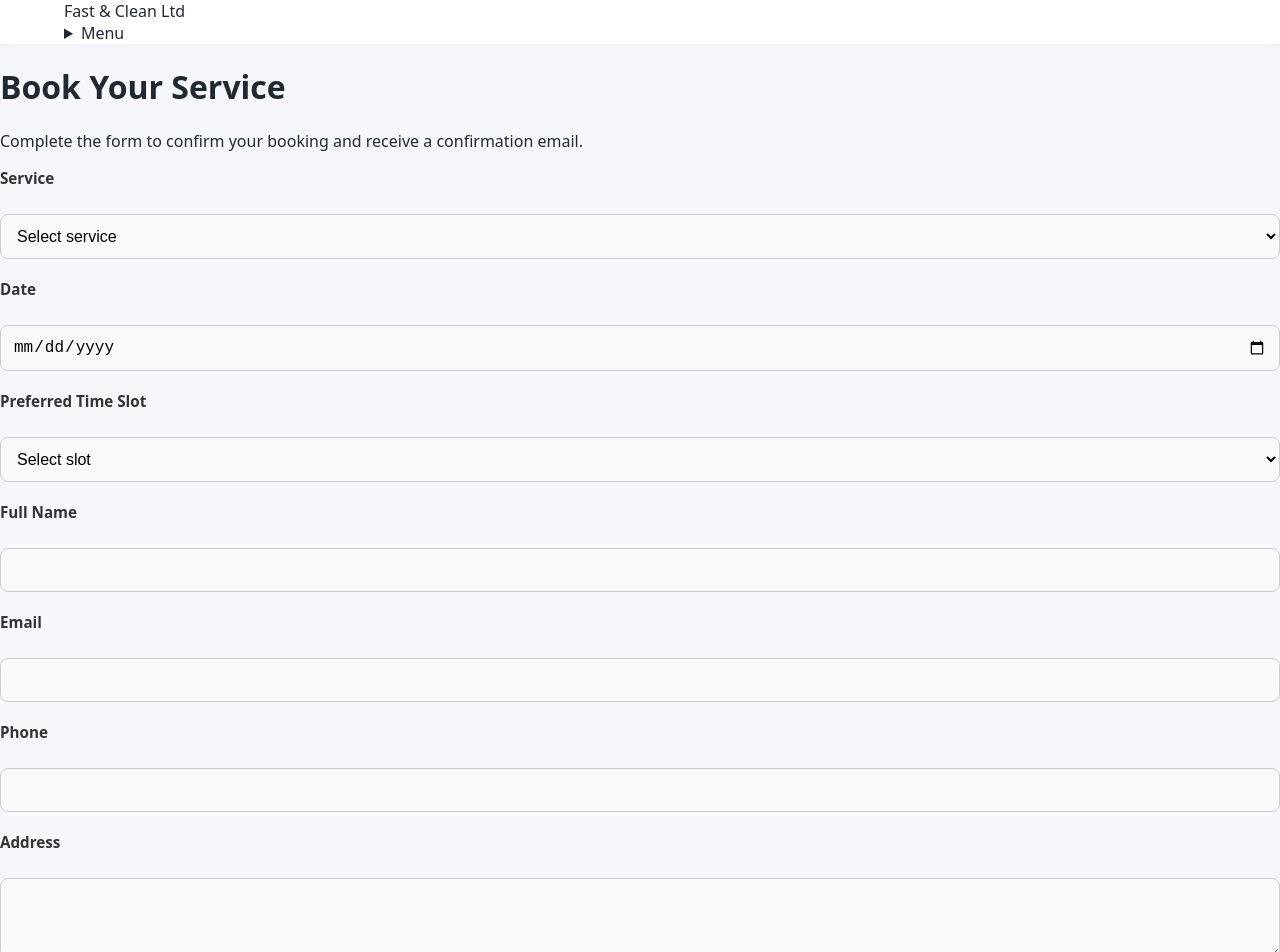
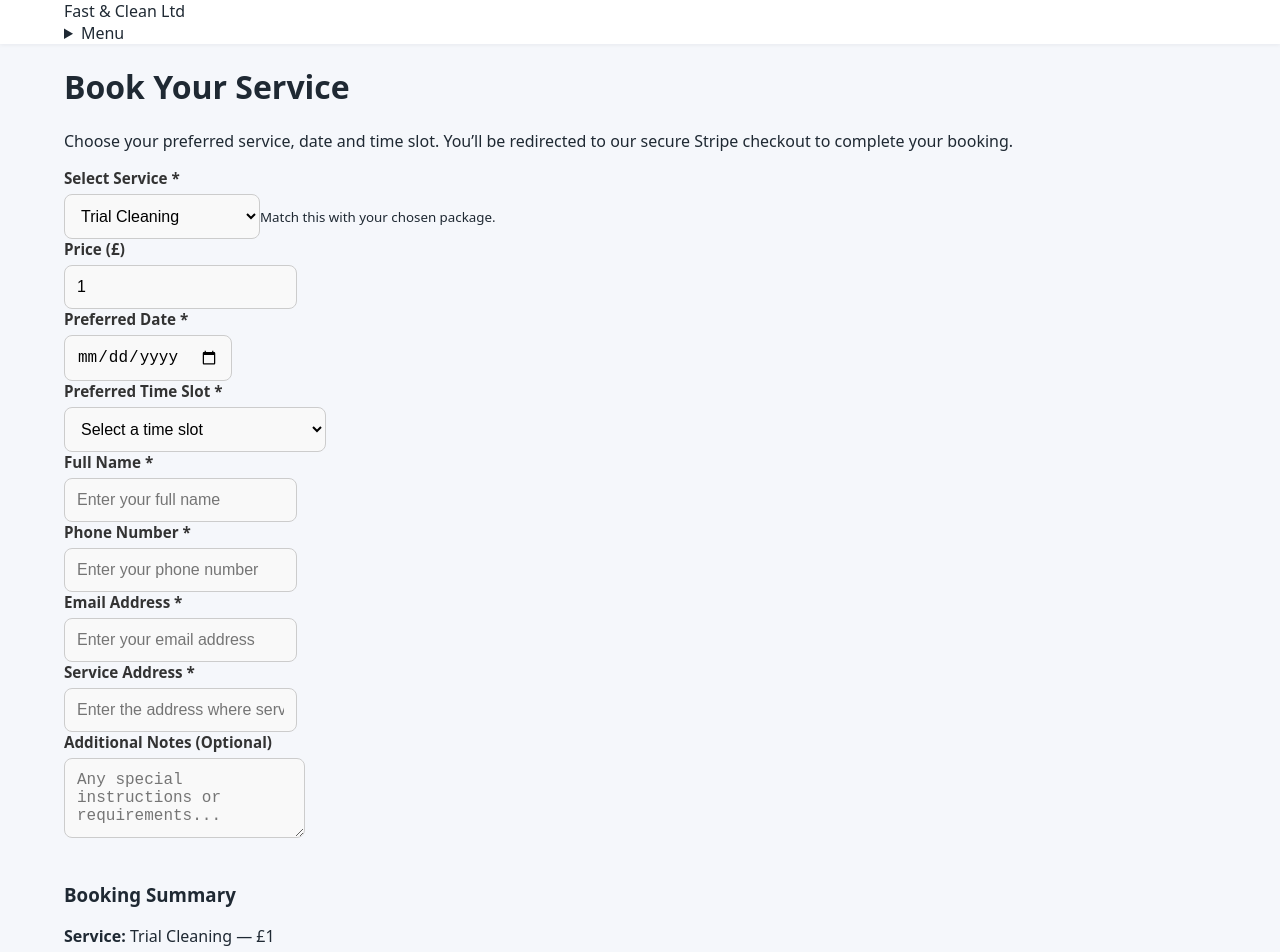
Before and after one commit to FastClean1/fastandclean-site, a React (Vite) app: page /book in a window 1280 px wide. Shown: the top 952 px of the page. Built offline with nearby package versions, Linux system fonts and the light colour scheme.

Commit message:
Update Book.jsx

```diff
--- a/src/Book.jsx
+++ b/src/Book.jsx
@@ -1,108 +1,312 @@
-import React, { useState } from "react";
-import "./book.css";
+import React, { useEffect, useMemo, useState } from "react";
+import "./book.css"; // Assicurati che esista (anche vuoto va bene per ora)
+
+/**
+ * CONFIG
+ * ------------------------------------------------------------------
+ */
+
+// EmailJS
+const EMAILJS_SERVICE_ID = "service_xxxxxx"; // <<<<<< SOSTITUISCI con il tuo Service ID
+const EMAILJS_TEMPLATE_ID = "template_1528593"; // (già fornito)
+const COMPANY_EMAIL = "fastandcleanoffice@gmail.com"; // dove vuoi ricevere le notifiche
+
+// Servizi & Link Stripe (come mi hai passato)
+const SERVICES = [
+  {
+    name: "Trial Cleaning",
+    priceFrom: 1, // £1
+    duration: "1h service",
+    stripeLink: "https://buy.stripe.com/3cI3cwb4qaozez5akE7N606",
+  },
+  {
+    name: "House Cleaning",
+    priceFrom: 95,
+    duration: "3h service",
+    stripeLink: "https://buy.stripe.com/eVq14o6Oa9kv8aH2Sc7N604",
+  },
+  {
+    name: "Office Cleaning",
+    priceFrom: 120,
+    duration: "2h service",
+    stripeLink: "https://buy.stripe.com/14A7sM6Oa1S38aHdwQ7N603",
+  },
+  {
+    name: "Garden Maintenance",
+    priceFrom: 65,
+    duration: "2h service",
+    stripeLink: "https://buy.stripe.com/6oU4gAgoK9kvaiP8cw7N602",
+  },
+  {
+    name: "Landscaping",
+    priceFrom: 160,
+    duration: "4h service",
+    stripeLink: "https://buy.stripe.com/eVqcN6dcy7cnaiPgJ27N601",
+  },
+  {
+    name: "Handyman Repairs",
+    priceFrom: 80,
+    duration: "2h service",
+    stripeLink: "https://buy.stripe.com/3cIfZib4qdALbmTfEY7N600",
+  },
+];
+
+// Fasce orarie fisse
+const TIME_SLOTS = [
+  { id: "morning", label: "Morning: 9:00 AM – 2:00 PM" },
+  { id: "afternoon", label: "Afternoon: 3:00 PM – 7:00 PM" },
+];
+
+/**
+ * COMPONENT
+ * ------------------------------------------------------------------
+ */
 
 export default function Book() {
-  const [form, setForm] = useState({
-    service: "",
-    price: "",
-    date: "",
-    timeSlot: "",
-    fullName: "",
-    email: "",
-    phone: "",
-    address: "",
-    notes: "",
-  });
+  // Prefill da query (?service=...&price=...)
+  const query = useMemo(() => new URLSearchParams(window.location.search), []);
+  const qService = query.get("service");
+  const qPrice = query.get("price");
 
-  const [status, setStatus] = useState("");
+  // Stato form
+  const [selectedService, setSelectedService] = useState(qService || SERVICES[0].name);
+  const [selectedPrice, setSelectedPrice] = useState(
+    qPrice ? Number(qPrice) : SERVICES.find(s => s.name === (qService || SERVICES[0].name))?.priceFrom || 0
+  );
+  const [date, setDate] = useState("");
+  const [timeSlot, setTimeSlot] = useState("");
+  const [fullName, setFullName] = useState("");
+  const [phone, setPhone] = useState("");
+  const [email, setEmail] = useState("");
+  const [address, setAddress] = useState("");
+  const [notes, setNotes] = useState("");
 
-  const handleChange = (e) => {
-    setForm({ ...form, [e.target.name]: e.target.value });
+  // UI state
+  const [loading, setLoading] = useState(false);
+  const [err, setErr] = useState("");
+
+  // Quando cambia il servizio, aggiorno il prezzo al “from”
+  useEffect(() => {
+    const svc = SERVICES.find(s => s.name === selectedService);
+    if (svc) setSelectedPrice(svc.priceFrom);
+  }, [selectedService]);
+
+  // Validazione basilare
+  const validate = () => {
+    if (!selectedService) return "Please select a service.";
+    if (!date) return "Please pick a preferred date.";
+    if (!timeSlot) return "Please select a time slot.";
+    if (!fullName.trim()) return "Please enter your full name.";
+    if (!email.trim()) return "Please enter your email address.";
+    if (!address.trim()) return "Please enter the service address.";
+    const svc = SERVICES.find(s => s.name === selectedService);
+    if (!svc?.stripeLink) return "Payment link not configured for this service.";
+    return "";
   };
 
+  // Invio email + redirect a Stripe
   const handleSubmit = async (e) => {
     e.preventDefault();
+    setErr("");
 
+    const msg = validate();
+    if (msg) {
+      setErr(msg);
+      return;
+    }
+
+    // Preparo parametri condivisi (per EmailJS)
+    const params = {
+      service: selectedService,
+      price: `£${selectedPrice}`,
+      fullName,
+      phone,
+      email,        // email del cliente
+      address,
+      date,
+      timeSlot,
+      notes: notes || "-",
+      company_email: COMPANY_EMAIL, // utile se vuoi visualizzarlo nel template
+    };
+
+    setLoading(true);
     try {
-      setStatus("Sending...");
+      // 1) Email al cliente (il tuo template deve usare {{email}} come destinatario — To Email: {{email}})
+      if (window.emailjs) {
+        await window.emailjs.send(EMAILJS_SERVICE_ID, EMAILJS_TEMPLATE_ID, params);
+      }
 
-      await emailjs.send("service_fastandclean", "template_booking", {
-        to_email: window.BUSINESS_EMAIL,
-        customer_email: form.email,
-        customer_name: form.fullName,
-        service: form.service,
-        price: form.price,
-        date: form.date,
-        timeSlot: form.timeSlot,
-        phone: form.phone,
-        address: form.address,
-        notes: form.notes,
-      });
+      // 2) Email a te (inviando lo stesso template ma con to_email = COMPANY_EMAIL)
+      if (window.emailjs) {
+        await window.emailjs.send(EMAILJS_SERVICE_ID, EMAILJS_TEMPLATE_ID, {
+          ...params,
+          email: COMPANY_EMAIL, // sovrascrivo il destinatario
+        });
+      }
 
-      setStatus("✅ Booking details sent! Check your email for confirmation.");
-      setForm({
-        service: "",
-        price: "",
-        date: "",
-        timeSlot: "",
-        fullName: "",
-        email: "",
-        phone: "",
-        address: "",
-        notes: "",
-      });
-    } catch (err) {
-      console.error("EmailJS Error:", err);
-      setStatus("❌ Failed to send. Please try again.");
+      // 3) Redirect al link Stripe del servizio scelto
+      const svc = SERVICES.find(s => s.name === selectedService);
+      if (svc?.stripeLink) {
+        window.location.href = svc.stripeLink;
+      } else {
+        setErr("Payment link not configured for this service.");
+        setLoading(false);
+      }
+    } catch (e) {
+      console.error(e);
+      setErr("There was a problem sending emails. Please try again.");
+      setLoading(false);
     }
   };
 
+  const selectedSvc = SERVICES.find(s => s.name === selectedService);
+
   return (
-    <div className="book-page">
+    <div className="book container">
       <h1>Book Your Service</h1>
-      <p>Complete the form to confirm your booking and receive a confirmation email.</p>
+      <p className="book-intro">
+        Choose your preferred service, date and time slot. You’ll be redirected to our secure Stripe checkout to complete your booking.
+      </p>
 
       <form className="book-form" onSubmit={handleSubmit}>
-        <label>Service</label>
-        <select name="service" value={form.service} onChange={handleChange} required>
-          <option value="">Select service</option>
-          <option value="Trial Cleaning">Trial Cleaning (£1)</option>
-          <option value="House Cleaning">House Cleaning (£95)</option>
-          <option value="Office Cleaning">Office Cleaning (£120)</option>
-          <option value="Garden Maintenance">Garden Maintenance (£65)</option>
-          <option value="Landscaping">Landscaping (£160)</option>
-          <option value="Handyman Repairs">Handyman Repairs (£80)</option>
-        </select>
+        <div className="form-grid">
+          {/* Service */}
+          <div className="form-group">
+            <label htmlFor="service">Select Service *</label>
+            <select
+              id="service"
+              value={selectedService}
+              onChange={(e) => setSelectedService(e.target.value)}
+            >
+              {SERVICES.map((s) => (
+                <option key={s.name} value={s.name}>
+                  {s.name}
+                </option>
+              ))}
+            </select>
+            <small className="hint">Match this with your chosen package.</small>
+          </div>
 
-        <label>Date</label>
-        <input type="date" name="date" value={form.date} onChange={handleChange} required />
+          {/* Price (mostro, ma lascio modificabile volendo) */}
+          <div className="form-group">
+            <label htmlFor="price">Price (£)</label>
+            <input
+              id="price"
+              type="number"
+              min="0"
+              step="1"
+              value={selectedPrice}
+              onChange={(e) => setSelectedPrice(Number(e.target.value))}
+            />
+          </div>
 
-        <label>Preferred Time Slot</label>
-        <select name="timeSlot" value={form.timeSlot} onChange={handleChange} required>
-          <option value="">Select slot</option>
-          <option value="Morning (9AM - 2PM)">Morning (9AM - 2PM)</option>
-          <option value="Afternoon (3PM - 7PM)">Afternoon (3PM - 7PM)</option>
-        </select>
+          {/* Date */}
+          <div className="form-group">
+            <label htmlFor="date">Preferred Date *</label>
+            <input
+              id="date"
+              type="date"
+              value={date}
+              onChange={(e) => setDate(e.target.value)}
+            />
+          </div>
 
-        <label>Full Name</label>
-        <input type="text" name="fullName" value={form.fullName} onChange={handleChange} required />
+          {/* Time Slot */}
+          <div className="form-group">
+            <label htmlFor="slot">Preferred Time Slot *</label>
+            <select
+              id="slot"
+              value={timeSlot}
+              onChange={(e) => setTimeSlot(e.target.value)}
+            >
+              <option value="">Select a time slot</option>
+              {TIME_SLOTS.map((t) => (
+                <option key={t.id} value={t.label}>
+                  {t.label}
+                </option>
+              ))}
+            </select>
+          </div>
 
-        <label>Email</label>
-        <input type="email" name="email" value={form.email} onChange={handleChange} required />
+          {/* Full name */}
+          <div className="form-group">
+            <label htmlFor="name">Full Name *</label>
+            <input
+              id="name"
+              type="text"
+              placeholder="Enter your full name"
+              value={fullName}
+              onChange={(e) => setFullName(e.target.value)}
+            />
+          </div>
 
-        <label>Phone</label>
-        <input type="text" name="phone" value={form.phone} onChange={handleChange} required />
+          {/* Phone */}
+          <div className="form-group">
+            <label htmlFor="phone">Phone Number *</label>
+            <input
+              id="phone"
+              type="tel"
+              placeholder="Enter your phone number"
+              value={phone}
+              onChange={(e) => setPhone(e.target.value)}
+            />
+          </div>
 
-        <label>Address</label>
-        <textarea name="address" value={form.address} onChange={handleChange} required></textarea>
+          {/* Email */}
+          <div className="form-group">
+            <label htmlFor="email">Email Address *</label>
+            <input
+              id="email"
+              type="email"
+              placeholder="Enter your email address"
+              value={email}
+              onChange={(e) => setEmail(e.target.value)}
+            />
+          </div>
 
-        <label>Notes (optional)</label>
-        <textarea name="notes" value={form.notes} onChange={handleChange}></textarea>
+          {/* Address */}
+          <div className="form-group full">
+            <label htmlFor="addr">Service Address *</label>
+            <input
+              id="addr"
+              type="text"
+              placeholder="Enter the address where service is needed"
+              value={address}
+              onChange={(e) => setAddress(e.target.value)}
+            />
+          </div>
 
-        <button type="submit" className="btn-primary">Send Booking</button>
+          {/* Notes */}
+          <div className="form-group full">
+            <label htmlFor="notes">Additional Notes (Optional)</label>
+            <textarea
+              id="notes"
+              placeholder="Any special instructions or requirements..."
+              value={notes}
+              onChange={(e) => setNotes(e.target.value)}
+            />
+          </div>
+        </div>
+
+        {/* Riepilogo */}
+        <div className="summary">
+          <h3>Booking Summary</h3>
+          <p><strong>Service:</strong> {selectedService} — £{selectedPrice}</p>
+          <p><strong>Date:</strong> {date || "Select a date"}</p>
+          <p><strong>Time Slot:</strong> {timeSlot || "Select a time slot"}</p>
+          {selectedSvc?.duration && (
+            <p><strong>Duration:</strong> {selectedSvc.duration}</p>
+          )}
+        </div>
+
+        {/* Errori */}
+        {err && <div className="error">{err}</div>}
+
+        {/* Submit */}
+        <button className="btn-primary big" type="submit" disabled={loading}>
+          {loading ? "Processing..." : "Proceed to Payment"}
+        </button>
       </form>
-
-      {status && <p className="status-msg">{status}</p>}
     </div>
   );
 }
```
